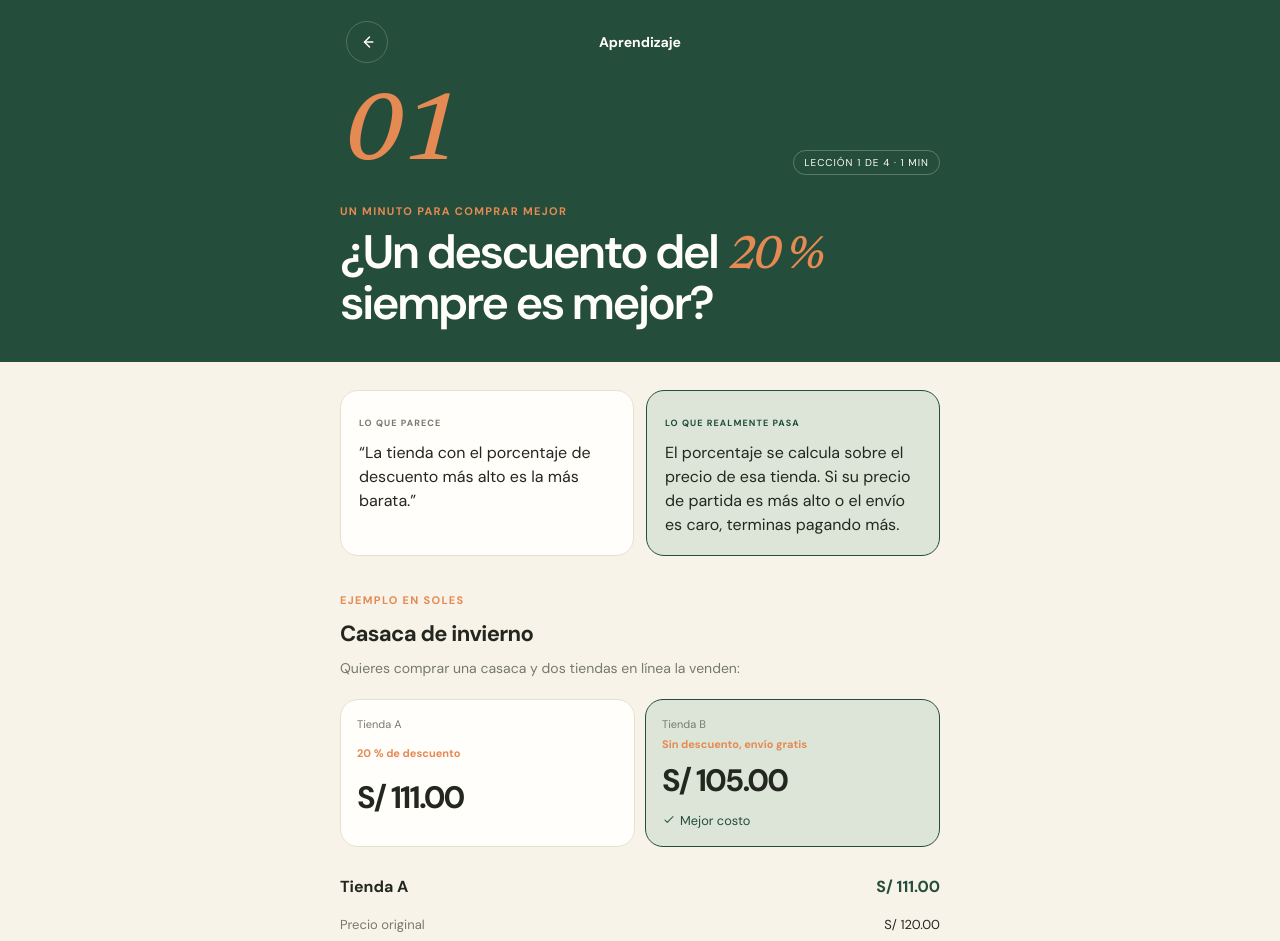
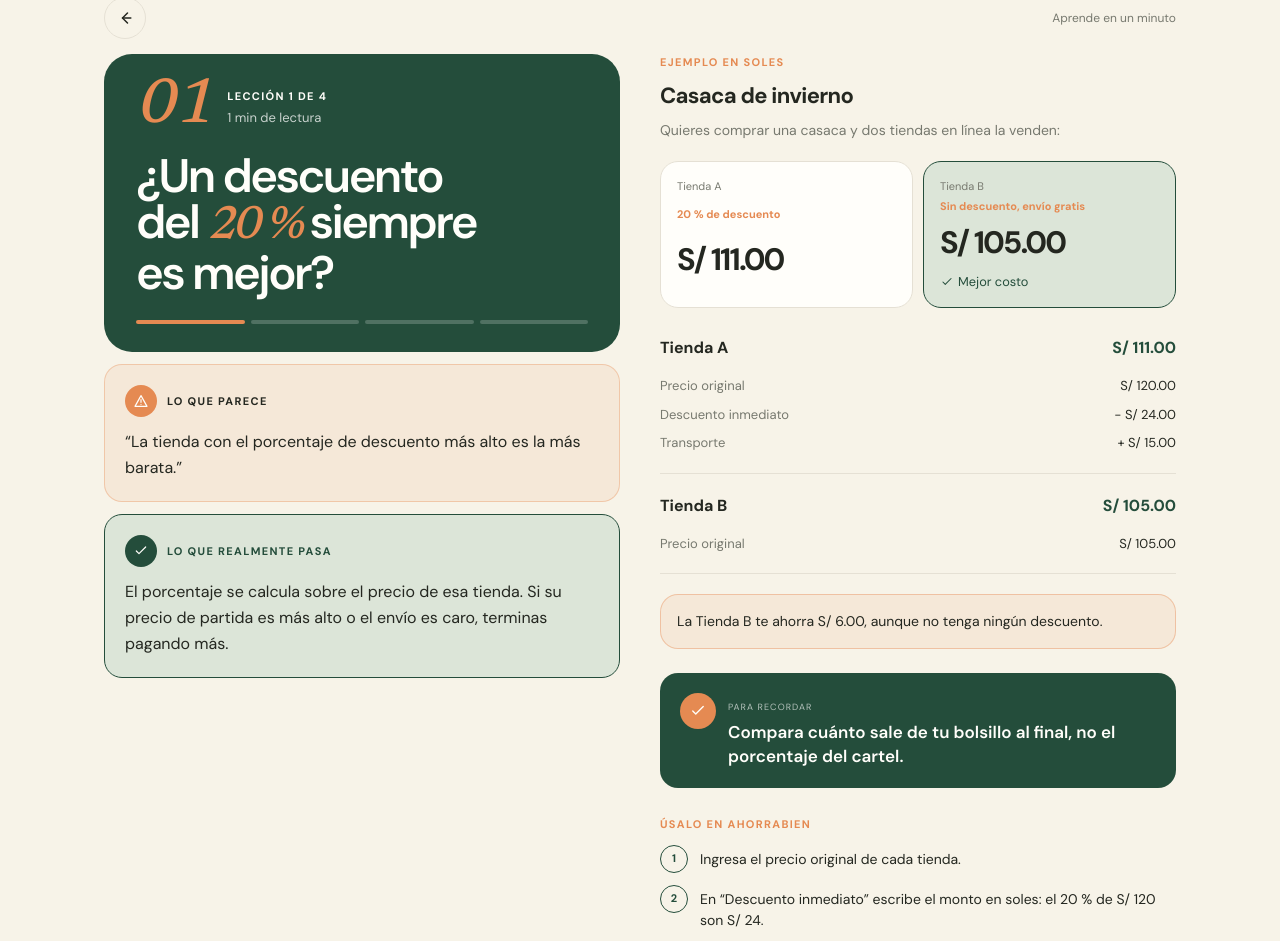
Before and after one commit to SteveArms/AhorraBien, a Next.js app: page /aprender/descuento-o-precio-final in a window 1280 px wide. Shown: the part 86-1027 px from the top of the page. Built offline with nearby package versions, Linux system fonts and the light colour scheme.

Commit message:
fix: corregir salto de linea y pantalla de resultados

```diff
--- a/src/components/layout/screen-header.tsx
+++ b/src/components/layout/screen-header.tsx
@@ -1,5 +1,4 @@
 import type { ReactNode } from 'react'
-import { cn } from '@/lib/cn'
 import { IconButton } from '@/components/ui/icon-button'
 
 type ScreenHeaderProps = {
@@ -9,32 +8,19 @@ type ScreenHeaderProps = {
   /** Alternativa a backHref cuando volver requiere lógica (p. ej. confirmar descarte). */
   onBack?: () => void
   action?: ReactNode
-  /** `inverse` para fondos oscuros. */
-  tone?: 'default' | 'inverse'
 }
 
-export function ScreenHeader({
-  title,
-  backHref,
-  onBack,
-  action,
-  tone = 'default',
-}: ScreenHeaderProps) {
+export function ScreenHeader({ title, backHref, onBack, action }: ScreenHeaderProps) {
   const hasBack = backHref !== undefined || onBack !== undefined
   return (
-    <header
-      className={cn(
-        'grid h-12 grid-cols-[48px_1fr_48px] items-center text-center',
-        tone === 'inverse' && 'text-paper',
-      )}
-    >
+    <header className="grid h-12 grid-cols-[48px_1fr_48px] items-center text-center">
       {hasBack ? (
         <IconButton
           icon="back"
           label="Volver"
           href={backHref}
           onClick={onBack}
-          className={cn('justify-self-end', tone === 'inverse' && 'border-white/20')}
+          className="justify-self-end"
         />
       ) : (
         <span />
--- a/src/components/layout/screen.tsx
+++ b/src/components/layout/screen.tsx
@@ -5,7 +5,6 @@ import { cn } from '@/lib/cn'
 export const SCREEN_WIDTHS = {
   narrow: 'max-w-[600px]',
   wide: 'max-w-[1040px]',
-  full: '',
 } as const
 
 type ScreenProps = {
--- a/src/components/ui/icon-button.tsx
+++ b/src/components/ui/icon-button.tsx
@@ -13,7 +13,7 @@ type IconButtonProps = {
 /** Botón circular de solo ícono. Con `href` navega, si no ejecuta `onClick`. */
 export function IconButton({ icon, label, href, onClick, className }: IconButtonProps) {
   const classes = cn(
-    'grid size-[42px] place-items-center rounded-full border border-line bg-transparent',
+    'grid size-[42px] place-items-center rounded-full border border-line bg-transparent transition-colors duration-150 hover:border-forest hover:bg-sage',
     className,
   )
   if (href) {
--- a/src/components/ui/icon.tsx
+++ b/src/components/ui/icon.tsx
@@ -37,6 +37,12 @@ const paths = {
     </>
   ),
   close: <path d="m6 6 12 12M18 6 6 18" />,
+  alert: (
+    <>
+      <path d="M12 4 3 20h18L12 4Z" />
+      <path d="M12 10v4M12 17h.01" />
+    </>
+  ),
 } satisfies Record<string, ReactNode>
 
 export type IconName = keyof typeof paths
--- a/src/features/comparison/components/result-view.tsx
+++ b/src/features/comparison/components/result-view.tsx
@@ -33,7 +33,7 @@ export function ResultView() {
 
   if (!outcome) {
     return (
-      <Screen>
+      <Screen className="lg:pt-4">
         <ScreenHeader title="Resultado" backHref="/comparar" />
         <EmptyState
           title="No podemos calcular todavía"
@@ -48,11 +48,11 @@ export function ResultView() {
   const lesson = suggestLesson(draft)
 
   return (
-    <Screen size="wide">
+    <Screen size="wide" className="lg:pt-4">
       <ScreenHeader title="Resultado" backHref="/comparar" />
 
       <div className="xl:grid xl:grid-cols-2 xl:items-start xl:gap-14">
-        <section className="pt-6 xl:sticky xl:top-26">
+        <section className="pt-6 xl:sticky xl:top-20">
           {isExampleComparison(draft) && (
             <div className="mb-5 inline-block rounded-full border border-accent px-[9px] py-1.5 text-[9px] tracking-[.1em] text-accent">
               DATOS ILUSTRATIVOS
--- a/src/features/learn/components/lesson-example.tsx
+++ b/src/features/learn/components/lesson-example.tsx
@@ -2,19 +2,20 @@ import { Eyebrow } from '@/components/ui/eyebrow'
 import { Breakdown } from '@/features/comparison/components/breakdown'
 import { CostBlock } from '@/features/comparison/components/cost-block'
 import { compareAlternatives } from '@/features/comparison/lib/calculate-cost'
+import { cn } from '@/lib/cn'
 import { money } from '@/lib/format'
 import { ALT_KEYS } from '@/schemas/comparison.schema'
 import { lessonToComparison, type Lesson } from '../lessons'
 
 /** Ejemplo resuelto de una lección: las dos opciones, su desglose y la conclusión. */
-export function LessonExample({ lesson }: { lesson: Lesson }) {
+export function LessonExample({ lesson, className }: { lesson: Lesson; className?: string }) {
   const { product, context, options, conclusion } = lesson.example
   const outcome = compareAlternatives(lessonToComparison(lesson))
   if (!outcome) return null
   const costs = { a: outcome.aCost, b: outcome.bCost }
 
   return (
-    <section className="mt-9">
+    <section className={cn('mt-9', className)}>
       <Eyebrow>Ejemplo en soles</Eyebrow>
       <h2 className="mt-2 text-[22px] font-bold tracking-[-.03em]">{product}</h2>
       <p className="mt-2 text-sm leading-normal text-muted">{context}</p>
--- a/src/features/learn/components/lesson-screen.tsx
+++ b/src/features/learn/components/lesson-screen.tsx
@@ -4,64 +4,98 @@ import { useRouter } from 'next/navigation'
 import { Button, ButtonLink } from '@/components/ui/button'
 import { Eyebrow } from '@/components/ui/eyebrow'
 import { Icon } from '@/components/ui/icon'
-import { SCREEN_WIDTHS, Screen } from '@/components/layout/screen'
-import { ScreenHeader } from '@/components/layout/screen-header'
-import { useBackNavigation } from '@/hooks/use-back-navigation'
+import { IconButton } from '@/components/ui/icon-button'
+import { Screen } from '@/components/layout/screen'
+import { useBackNavigation, usePreviousPath } from '@/hooks/use-back-navigation'
 import { cn } from '@/lib/cn'
 import { useAppStore } from '@/store/app-store'
 import { LESSONS, getNextLesson, lessonToComparison, type Lesson } from '../lessons'
 import { LessonExample } from './lesson-example'
 
+const BACK_LABELS: Record<string, string> = {
+  '/resultado': 'Volver al resultado',
+  '/inicio': 'Volver al inicio',
+  '/aprender': 'Volver a las lecciones',
+}
+
 /** Detalle de una lección (/aprender/[slug]): mito, realidad, ejemplo resuelto y cómo aplicarlo. */
 export function LessonScreen({ lesson }: { lesson: Lesson }) {
   const router = useRouter()
   const back = useBackNavigation('/inicio')
+  const previous = usePreviousPath()
+  const backLabel = (previous && BACK_LABELS[previous]) ?? 'Volver'
   const loadDraft = useAppStore((s) => s.loadDraft)
   const next = getNextLesson(lesson.slug)
   // Se busca por slug: `lesson` llega serializado desde el server component.
   const position = LESSONS.findIndex((l) => l.slug === lesson.slug) + 1
 
   return (
-    <Screen size="full" className="px-0 pt-0 md:px-0 lg:pt-0">
-      <div className="bg-forest px-[22px] pt-[max(20px,env(safe-area-inset-top))] pb-9 text-paper md:px-10 lg:pt-10">
-        <div className={cn('mx-auto', SCREEN_WIDTHS.narrow)}>
-          <ScreenHeader title="Aprendizaje" onBack={back} tone="inverse" />
-          <div className="mt-8 flex items-end justify-between">
-            <span className="font-serif text-[96px] leading-[.8] text-accent italic">
+    <Screen className="lg:max-w-6xl lg:pt-4">
+      <div className="flex h-12 items-center justify-between gap-3">
+        <IconButton icon="back" label={backLabel} onClick={back} />
+        <span className="text-xs text-muted">Aprende en un minuto</span>
+      </div>
+
+      <div className="mt-3 lg:grid lg:grid-cols-2 lg:items-start lg:gap-10">
+        <div className="lg:[@media(min-height:720px)]:sticky lg:[@media(min-height:720px)]:top-22">
+          <header className="rounded-sheet bg-forest px-6 pt-6 pb-7 text-paper md:px-8 md:pt-7">
+            <div className="flex items-center gap-4">
+              <span className="font-serif text-[56px] leading-[.8] text-accent italic md:text-[64px]">
                 {lesson.number}
               </span>
-            <span className="rounded-full border border-white/25 px-2.5 py-1 text-[10px] tracking-[.1em]">
-              LECCIÓN {position} DE {LESSONS.length} · {lesson.minutes} MIN
+              <div className="grid gap-1">
+                <span className="text-[11px] font-bold tracking-[.12em] uppercase">
+                  Lección {position} de {LESSONS.length}
                 </span>
+                <span className="text-[13px] text-white/75">{lesson.minutes} min de lectura</span>
               </div>
-          <Eyebrow className="mt-7">Un minuto para comprar mejor</Eyebrow>
-          <h1 className="mt-2.5 [&_em]:text-accent">
+            </div>
+            <h1 className="mt-5 text-balance [&_em]:text-accent">
               {lesson.title.before}
               <em>{lesson.title.em}</em>
               {lesson.title.after}
             </h1>
+            <div aria-hidden="true" className="mt-6 flex gap-1.5">
+              {LESSONS.map((l, i) => (
+                <span
+                  key={l.slug}
+                  className={cn(
+                    'h-1 flex-1 rounded-full',
+                    i < position ? 'bg-accent' : 'bg-white/20',
+                  )}
+                />
+              ))}
             </div>
+          </header>
+
+          <section className="grid gap-3 pt-3">
+            <div className="rounded-card border border-accent/35 bg-accent/10 p-5">
+              <div className="flex items-center gap-2.5">
+                <span className="grid size-8 shrink-0 place-items-center rounded-full bg-accent text-paper">
+                  <Icon name="alert" size={16} />
+                </span>
+                <small className="text-[11px] font-bold tracking-[.12em]">LO QUE PARECE</small>
+              </div>
+              <p className="mt-3 leading-relaxed">“{lesson.myth}”</p>
+            </div>
+            <div className="rounded-card border border-forest bg-sage p-5">
+              <div className="flex items-center gap-2.5">
+                <span className="grid size-8 shrink-0 place-items-center rounded-full bg-forest text-paper">
+                  <Icon name="check" size={16} />
+                </span>
+                <small className="text-[11px] font-bold tracking-[.12em] text-forest">
+                  LO QUE REALMENTE PASA
+                </small>
+              </div>
+              <p className="mt-3 leading-relaxed">{lesson.reality}</p>
+            </div>
+          </section>
         </div>
 
-      <div className={cn('mx-auto box-content px-[22px] md:px-10', SCREEN_WIDTHS.narrow)}>
-        <section className="grid gap-3 pt-7 md:grid-cols-2">
-          <div className="rounded-card border border-line bg-paper p-[18px]">
-            <small className="text-[9px] font-bold tracking-[.12em] text-muted">
-              LO QUE PARECE
-            </small>
-            <p className="mt-2 leading-normal">“{lesson.myth}”</p>
-          </div>
-          <div className="rounded-card border border-forest bg-sage p-[18px]">
-            <small className="text-[9px] font-bold tracking-[.12em] text-forest">
-              LO QUE REALMENTE PASA
-            </small>
-            <p className="mt-2 leading-normal">{lesson.reality}</p>
-          </div>
-        </section>
+        <div>
+          <LessonExample lesson={lesson} className="mt-8 lg:mt-0" />
 
-        <LessonExample lesson={lesson} />
-
-        <aside className="mt-8 grid grid-cols-[36px_1fr] gap-3 rounded-card bg-forest p-5 text-paper">
+          <aside className="mt-6 grid grid-cols-[36px_1fr] gap-3 rounded-card bg-forest p-5 text-paper">
             <span className="grid size-9 place-items-center rounded-full bg-accent">
               <Icon name="check" size={18} />
             </span>
@@ -71,9 +105,9 @@ export function LessonScreen({ lesson }: { lesson: Lesson }) {
             </div>
           </aside>
 
-        <section className="mt-9">
+          <section className="mt-7">
             <Eyebrow>Úsalo en AhorraBien</Eyebrow>
-          <ol className="mt-4 grid gap-4">
+            <ol className="mt-3 grid gap-3">
               {lesson.steps.map((step, index) => (
                 <li key={step} className="grid grid-cols-[28px_1fr] gap-3">
                   <span className="grid size-7 place-items-center rounded-full border border-forest text-[11px] font-bold text-forest">
@@ -85,7 +119,7 @@ export function LessonScreen({ lesson }: { lesson: Lesson }) {
             </ol>
           </section>
 
-        <div className="grid gap-2.5 pt-9">
+          <div className="grid gap-2.5 pt-7">
             <Button
               onClick={() => {
                 loadDraft(lessonToComparison(lesson))
@@ -103,6 +137,12 @@ export function LessonScreen({ lesson }: { lesson: Lesson }) {
                 Volver al inicio
               </ButtonLink>
             )}
+            {previous === '/resultado' && (
+              <Button variant="text" onClick={back}>
+                Volver a tu resultado
+              </Button>
+            )}
+          </div>
         </div>
       </div>
     </Screen>
```
Also changed, not shown: src/features/learn/lessons.ts (+6 -6 lines), src/hooks/use-back-navigation.ts (+13 -1 lines), 2 other files (tests, documents, lock files or other folders). Lines whose indentation alone changed are shown as unchanged.
